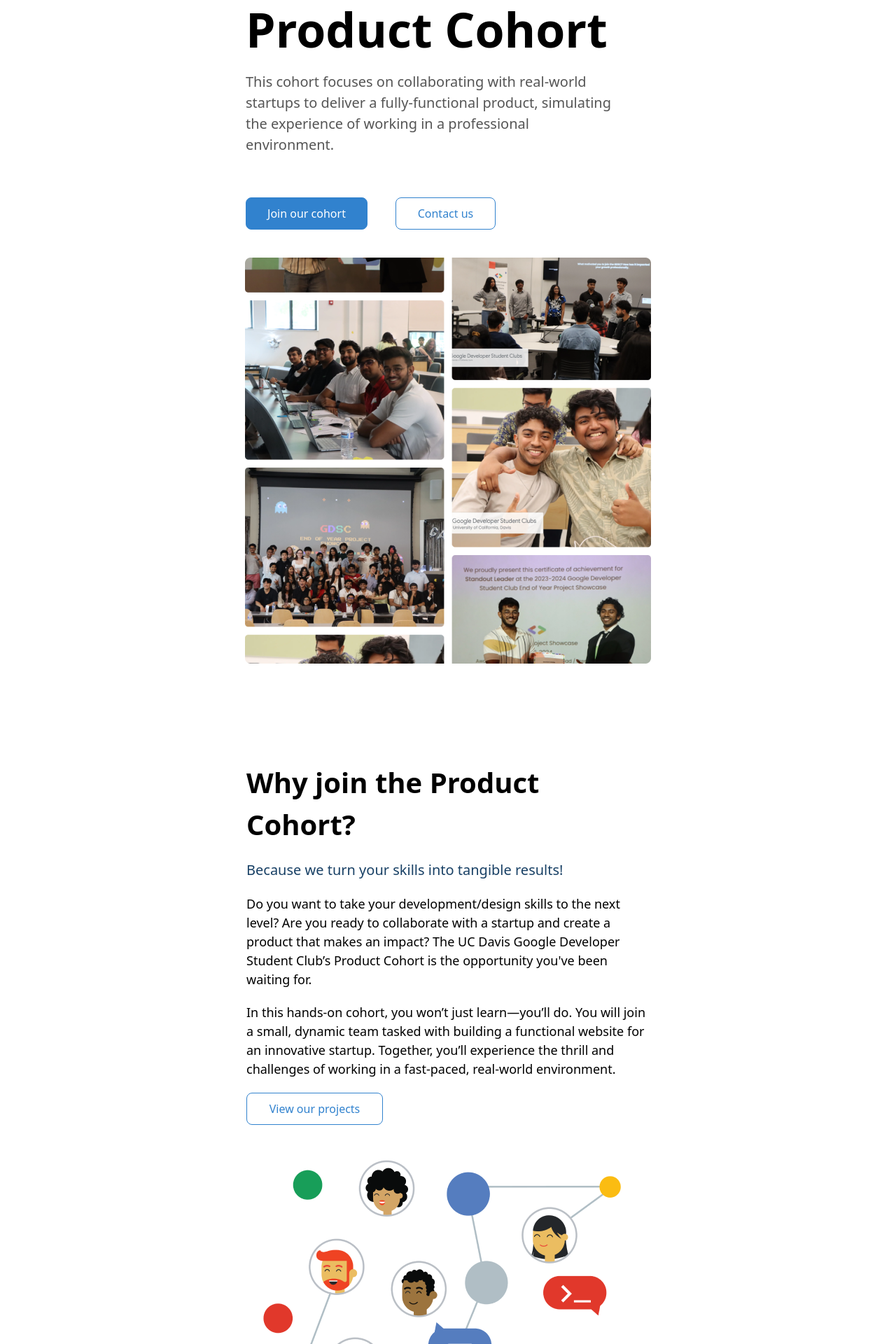
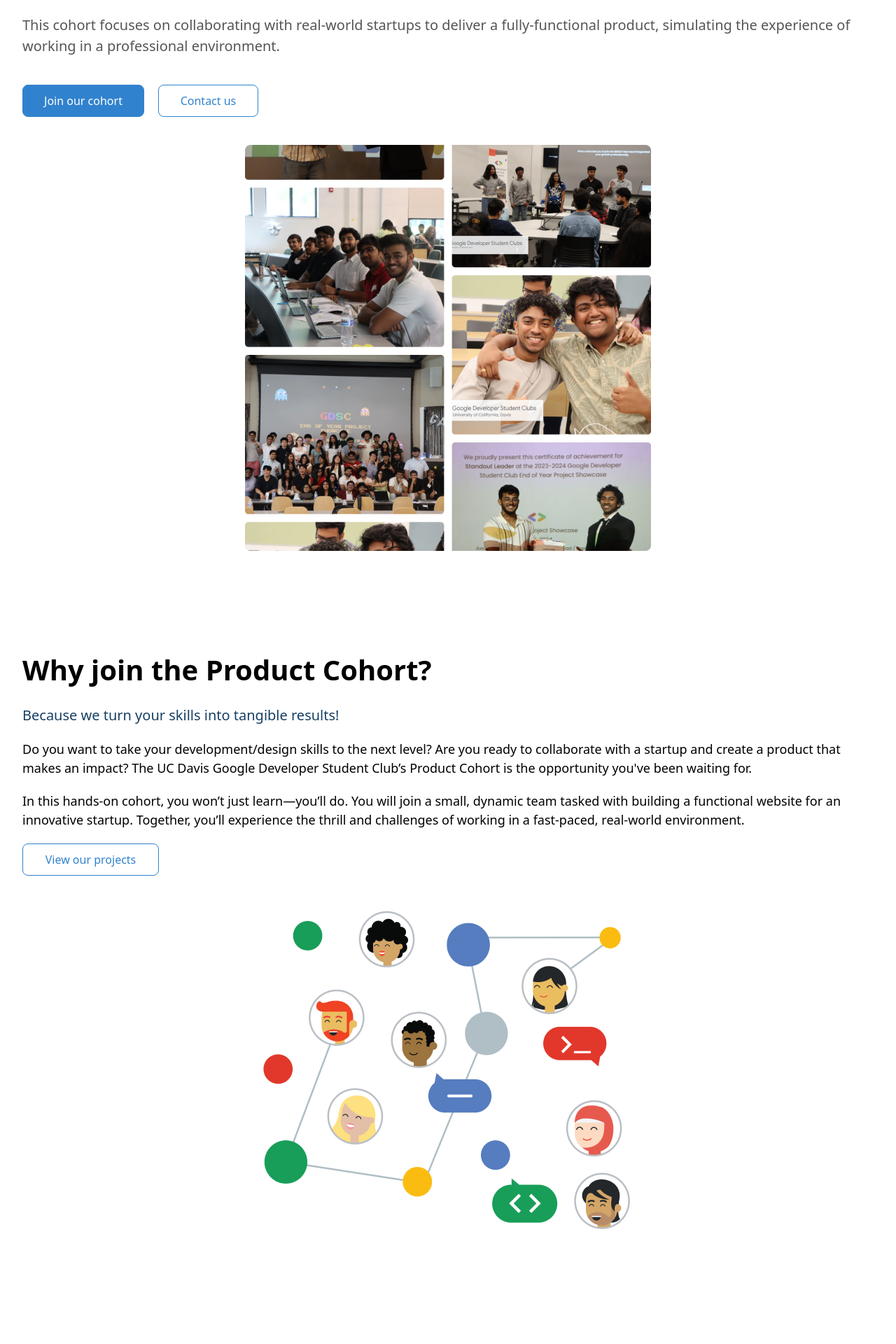
Before and after one commit to mn1701/GDSC-Landing-Page, a React (Create React App) app: page / in a window 1280 px wide. Shown: the part 300-2220 px from the top of the page at 70% size. Built offline with nearby package versions, Linux system fonts and the light colour scheme.

Commit message:
add responsiveness

```diff
--- a/src/components/Footer.js
+++ b/src/components/Footer.js
@@ -18,20 +18,20 @@ export default function Footer() {
             {/* First Column */}
             <div>
               <h3 className="font-nunito font-bold text-[16px]">Links</h3>
-              <ul className="font-nunito text-p3">
-                <li><a href="/under-construction" className="text-black">About</a></li>
-                <li><a href="/under-construction" className="text-black">Apply</a></li>
-                <li><a href="/under-construction" className="text-black">Projects</a></li>
+              <ul className="font-nunito text-p3 text-[#555555]">
+                <li><a href="/under-construction">About</a></li>
+                <li><a href="/under-construction">Apply</a></li>
+                <li><a href="/under-construction">Projects</a></li>
               </ul>
             </div>
 
             {/* Second Column */}
             <div>
               <h3 className="font-nunito font-bold text-[16px]">Students</h3>
-              <ul className="font-nunito text-p3">
-                <li><a href="/under-construction" className="text-black">FAQ</a></li>
-                <li><a href="/under-construction" className="text-black">Contact</a></li>
-                <li><a href="/under-construction" className="text-black">Newsletter</a></li>
+              <ul className="font-nunito text-p3 text-[#555555]">
+                <li><a href="/under-construction">FAQ</a></li>
+                <li><a href="/under-construction">Contact</a></li>
+                <li><a href="/under-construction">Newsletter</a></li>
               </ul>
             </div>
           </div>
--- a/src/components/HeroSection.js
+++ b/src/components/HeroSection.js
@@ -2,12 +2,12 @@ import React from 'react';
 
 export default function MainContent() {
   return (
-    <div className="flex flex-col space-y-[140px] font-nunito-sans mt-[20px] mb-[140px] scale-95 sm:scale-100 mx-auto">
+    <div className="flex flex-col space-y-[140px] font-nunito-sans mt-[20px] mb-[140px]">
       {/* First Content Block */}
       <div className="w-full flex flex-col lg:flex-row justify-center items-center h-auto lg:h-[580px]">
         {/* Text Block */}
-        <div className="flex flex-col justify-between w-[578px] h-auto lg:h-[418px]">
-          <div className="w-[525px]">
+        <div className="flex flex-col justify-between w-full lg:w-[578px] h-auto lg:h-[418px] px-4">
+          <div className="w-full lg:w-[525px]">
             <p className="text-[#184065] text-p1 font-medium">
               Build Real-World Products with the
             </p>
@@ -22,7 +22,7 @@ export default function MainContent() {
           </div>
 
           {/* Button Container */}
-          <div className="flex space-x-[40px] mt-[60px]">
+          <div className="flex space-x-[20px] mt-[40px] lg:space-x-[40px]">
             <a
               href="/under-construction"
               className="w-[174px] h-[46px] bg-[#3182CE] text-white text-[16px]
@@ -45,15 +45,19 @@ export default function MainContent() {
         </div>
 
         {/* Image */}
-        <div className="flex items-center justify-center w-[580px] h-auto lg:h-[580px] mt-[40px] lg:mt-0">
-          <img src="/Images/Photo1.png" alt="Photo1" className="w-[580px] h-[580px]" />
+        <div className="flex items-center justify-center w-full lg:w-[580px] h-auto lg:h-[580px] mt-[40px] lg:mt-0 px-4">
+          <img
+            src="/Images/Photo1.png"
+            alt="Photo1"
+            className="w-full h-auto max-w-[580px] max-h-[580px] object-contain"
+          />
         </div>
       </div>
 
       {/* Second Content Block */}
-      <div className="w-full flex flex-col lg:flex-row justify-center items-center space-y-[40px] lg:space-y-0 lg:space-x-[44px]">
+      <div className="w-full flex flex-col lg:flex-row justify-center items-center space-y-[40px] lg:space-y-0 lg:space-x-[44px] px-4">
         {/* Text Block */}
-        <div className="w-[576px] h-auto lg:h-[479px] flex flex-col space-y-[20px] font-light">
+        <div className="w-full lg:w-[576px] h-auto lg:h-[479px] flex flex-col space-y-[20px] font-light">
           <h2 className="text-black text-h2 font-bold">Why join the Product Cohort?</h2>
           <p className="text-[#184065] font-satoshi text-p1 font-medium">
             Because we turn your skills into tangible results!
@@ -83,26 +87,38 @@ export default function MainContent() {
         </div>
 
         {/* Image */}
-        <div className="w-[540px] h-auto lg:h-[480px]">
-          <img src="/Images/diversity.png" alt="Diversity" className="w-[540px] h-[480px]" />
+        <div className="flex items-center justify-center w-full lg:w-[540px] h-auto lg:h-[480px]">
+          <img
+            src="/Images/diversity.png"
+            alt="Diversity"
+            className="w-full h-auto max-w-[540px] max-h-[480px] object-contain"
+          />
         </div>
       </div>
 
       {/* Third Content Block */}
-      <div className="w-full flex flex-col-reverse lg:flex-row justify-center items-center space-y-[40px] lg:space-y-0 space-x-[44px]">
+      <div className="w-full flex flex-col-reverse lg:flex-row justify-center items-center space-y-[40px] lg:space-y-0 lg:space-x-[60px] px-4">
         {/* Image Container */}
-        <div className="w-[520px] h-auto lg:h-[710px] flex flex-col justify-between space-y-[60px] lg:space-y-0 mt-[80px]">
-          <img src="/Images/photo2.png" alt="Photo2" className="w-full lg:w-[520px] h-[345px]" />
-          <img src="/Images/photo3.png" alt="Photo3" className="w-full lg:w-[520px] h-[345px]" />
+        <div className="flex items-center justify-center w-full lg:w-[520px] h-auto lg:h-[710px] flex flex-col justify-between space-y-[60px] lg:space-y-0 mt-[80px]">
+          <img
+            src="/Images/photo2.png"
+            alt="Photo2"
+            className="w-full h-auto max-w-[520px] max-h-[345px] object-contain"
+          />
+          <img
+            src="/Images/photo3.png"
+            alt="Photo3"
+            className="w-full h-auto max-w-[520px] max-h-[345px] object-contain"
+          />
         </div>
 
         {/* Text Block */}
-        <div className="w-[580px] h-auto lg:h-[702px]">
-          <div className="w-[580px] h-auto lg:h-[596px] flex flex-col space-y-10">
+        <div className="w-full lg:w-[580px] h-auto lg:h-[702px]">
+          <div className="w-full lg:w-[580px] h-auto lg:h-[596px] flex flex-col space-y-10">
             <h2 className="text-black text-h2 font-medium">Benefits of the Product Cohort</h2>
 
             {/* Text Box 1 */}
-            <div className="w-[580px] h-auto lg:h-[141px] flex flex-col space-y-2">
+            <div className="w-full lg:w-[580px] h-auto lg:h-[141px] flex flex-col space-y-2">
               <div className="flex items-center space-x-3">
                 <img src="/Images/iconY.png" alt="Icon 1" className="w-[44px] h-[46px]" />
                 <h3 className="text-[#184065] text-h3 font-medium">Hands-on Experience</h3>
@@ -115,7 +131,7 @@ export default function MainContent() {
             </div>
 
             {/* Text Box 2 */}
-            <div className="w-[580px] h-auto lg:h-[141px] flex flex-col space-y-2">
+            <div className="w-full lg:w-[580px] h-auto lg:h-[141px] flex flex-col space-y-2">
               <div className="flex items-center space-x-2">
                 <img src="/Images/iconB.png" alt="Icon 2" className="w-[44px] h-[46px]" />
                 <h3 className="text-[#184065] text-h3 font-medium">Mentorship That Matters</h3>
@@ -128,7 +144,7 @@ export default function MainContent() {
             </div>
 
             {/* Text Box 3 */}
-            <div className="w-[580px] h-auto lg:h-[141px] flex flex-col space-y-2">
+            <div className="w-full lg:w-[580px] h-auto lg:h-[141px] flex flex-col space-y-2">
               <div className="flex items-center space-x-2">
                 <img src="/Images/iconG.png" alt="Icon 3" className="w-[44px] h-[46px]" />
                 <h3 className="text-[#184065] text-h3 font-medium">A Professional Network</h3>
@@ -141,7 +157,7 @@ export default function MainContent() {
             </div>
 
             {/* Button Container */}
-            <div className="flex space-x-[40px] mb-[40px]">
+            <div className="flex space-x-[20px] lg:space-x-[40px] mb-[40px]">
               <a
                 href="/under-construction"
                 className="w-[174px] h-[46px] bg-[#3182CE] text-white text-[16px]
```
